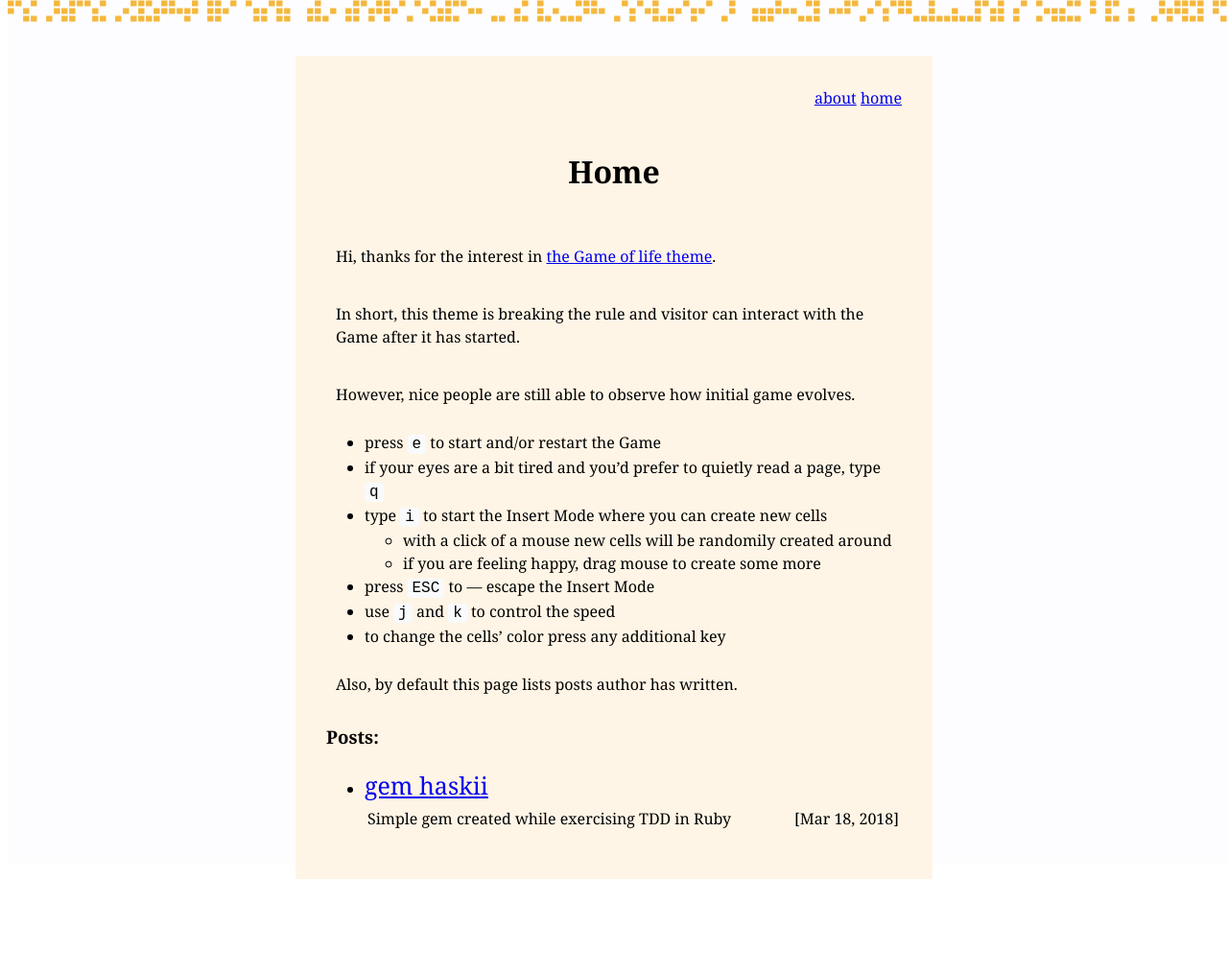
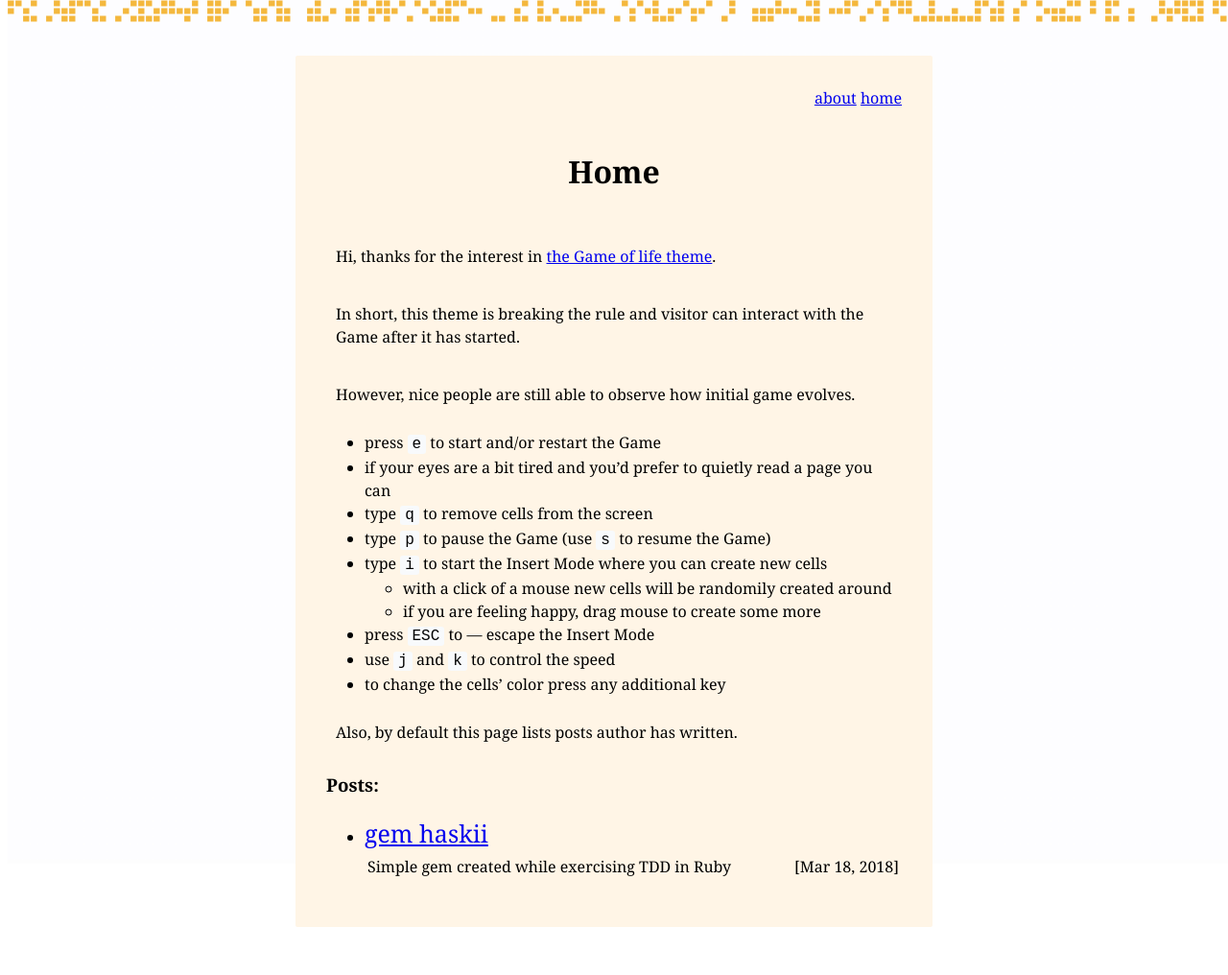
Before and after one commit to mimimalizam/game-of-life-theme, a Jekyll site: the page built from index.md, in a window 1280 px wide. Shown: the whole page at 96% size. Built offline with Jekyll 4.4.1, drawn with Linux system fonts in a browser that asks for light colours; nearby versions of some CDN libraries; before the commit the page ends 966 px from its top, so only the background shows below that.

Commit message:
Add pause and resume

```diff
--- a/assets/game_of_life.js
+++ b/assets/game_of_life.js
@@ -1,5 +1,5 @@
 var w, columns, rows;
-var insert_mode, clear_mode, easter_egg;
+var insert_mode, clear_mode, easter_egg, pause_mode;
 var counter, frequence;
 let board, next;
 
@@ -8,7 +8,7 @@
   w = 8;
   easter_egg = 0;
   counter = 0; frequence = 50;
-  insert_mode = 0; clear_mode = 0;
+  insert_mode = 0; clear_mode = 0; pause_mode = 0;
   columns = floor(width/w);
   rows = floor(height/w);
 
@@ -43,9 +43,11 @@
 }
 
 function generate(){
-  var temp = board;
-  board = Board.generate_next(board);
-  next = temp;
+  if (pause_mode != 1) {
+    var temp = board;
+    board = Board.generate_next(board);
+    next = temp;
+  }
 }
 
 function windowResized() {
@@ -94,6 +96,12 @@
     insert_mode = 0;
     frequence += 5;
   }
+  else if (key === 's') {
+    pause_mode = 0;
+  }
+  else if (key === 'p') {
+    pause_mode = 1;
+  }
   else if (key === 'i'){
     if (clear_mode == 1) insert_mode = 0;
     else {
--- a/index.md
+++ b/index.md
@@ -12,7 +12,9 @@
 game evolves.
 
 - press `e` to start and/or restart the Game
-- if your eyes are a bit tired and you'd prefer to quietly read a page, type `q`
+- if your eyes are a bit tired and you'd prefer to quietly read a page you can
+ - type `q` to remove cells from the screen
+ - type `p` to pause the Game (use `s` to resume the Game)
 - type `i` to start the Insert Mode where you can create new cells
   - with a click of a mouse new cells will be randomily created around
   - if you are feeling happy, drag mouse to create some more
```
